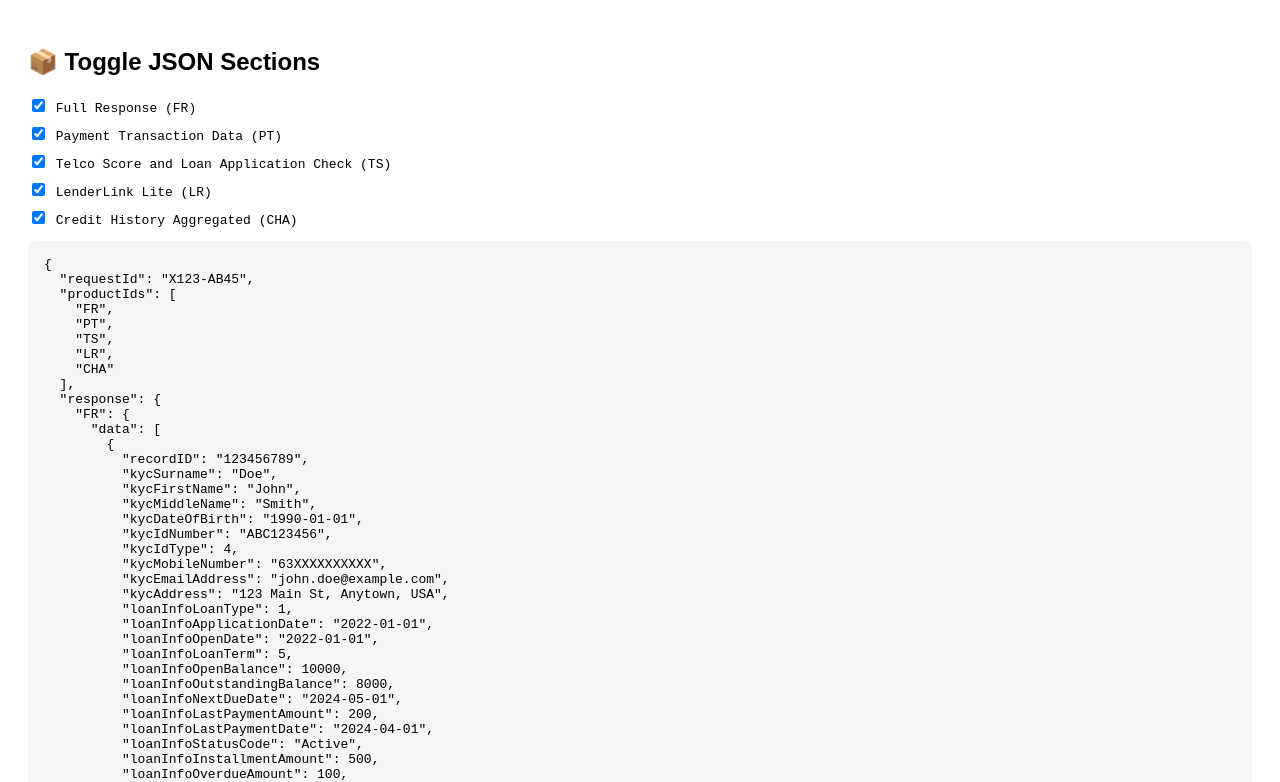
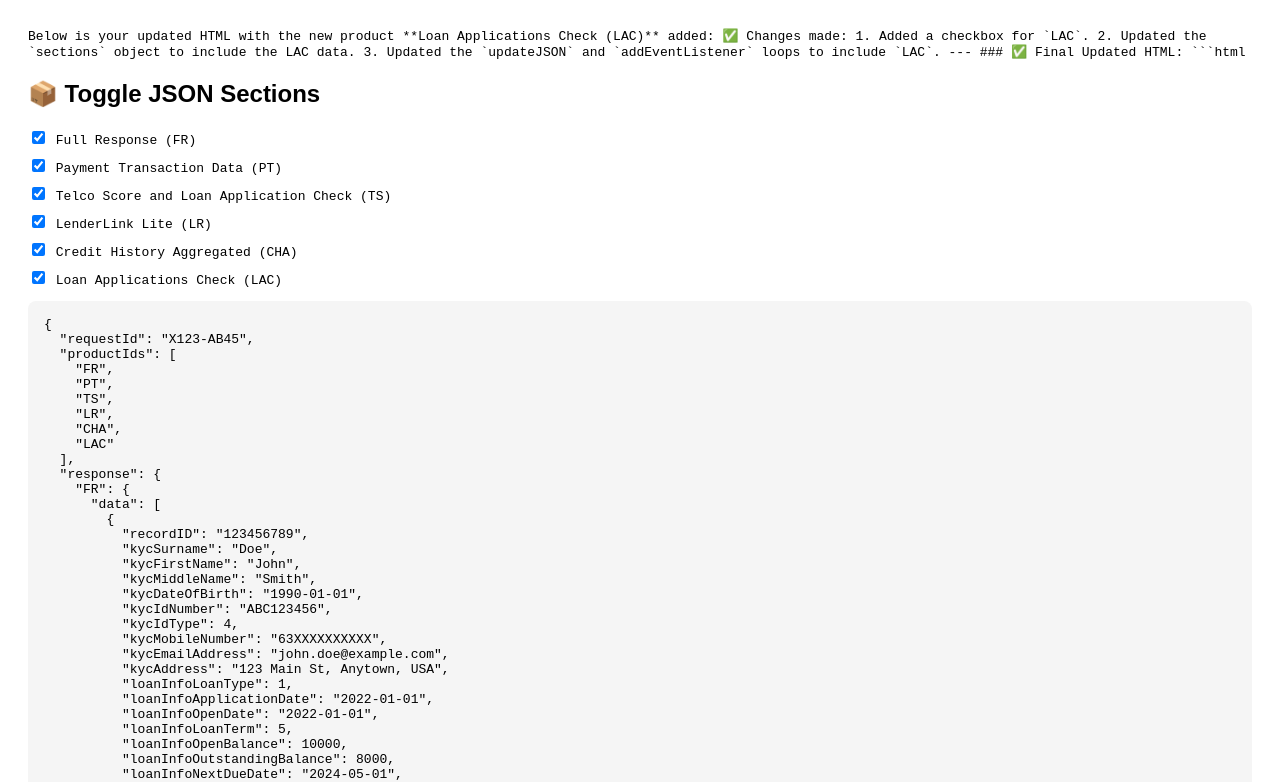
Before and after one commit to dimohh/json, a plain HTML site: page index.html in a window 1280 px wide. Shown: the top 782 px of the page. Drawn offline with Linux system fonts and the light colour scheme.

Commit message:
Update index.html

````diff
--- a/index.html
+++ b/index.html
@@ -1,3 +1,16 @@
+Below is your updated HTML with the new product **Loan Applications Check (LAC)** added:
+
+✅ Changes made:
+
+1. Added a checkbox for `LAC`.
+2. Updated the `sections` object to include the LAC data.
+3. Updated the `updateJSON` and `addEventListener` loops to include `LAC`.
+
+---
+
+### ✅ Final Updated HTML:
+
+```html
 <!DOCTYPE html>
 <html lang="en">
 <head>
@@ -33,6 +46,7 @@
     <label><input type="checkbox" id="TS" checked> Telco Score and Loan Application Check (TS)</label>
     <label><input type="checkbox" id="LR" checked> LenderLink Lite (LR)</label>
     <label><input type="checkbox" id="CHA" checked> Credit History Aggregated (CHA)</label>
+    <label><input type="checkbox" id="LAC" checked> Loan Applications Check (LAC)</label>
   </div>
 
   <pre id="output"></pre>
@@ -92,7 +106,7 @@
         minAmount: 94,
         maxAmount: 10150,
         aveAmount: 2668.43,
-        sumAmount: 88058.04000000001,
+        sumAmount: 88058.04,
         stdDev: 2737.87,
         refDates: []
       },
@@ -166,13 +180,174 @@
         email: null,
         phoneAsWallet: null,
         phoneAsGuarantor: null
+      },
+      LAC: {
+        result: "ok",
+        code: "0000",
+        transactionId: "c14432247a694546bdd11abf156c2161",
+        scores: {
+          CVSCR2: {
+            cvScore: {
+              score: 501,
+              band: 3
+            },
+            cvTotals: {
+              reqTotal1: 0,
+              unqEntities1: 0,
+              reqOthers1: 0,
+              reqBnpl1: 0,
+              reqPos1: 0,
+              reqDigiLoan1: 0,
+              reqDigiBank1: 0,
+              reqCashLoan1: 0,
+              reqAuto1: 0,
+              reqBank1: 0,
+              reqDigiBnpl1: 0,
+              reqTotal7: 0,
+              unqEntities7: 0,
+              reqOthers7: 0,
+              reqBnpl7: 0,
+              reqPos7: 0,
+              reqDigiLoan7: 0,
+              reqDigiBank7: 0,
+              reqCashLoan7: 0,
+              reqAuto7: 0,
+              reqBank7: 0,
+              reqDigiBnpl7: 0,
+              reqTotal14: 0,
+              unqEntities14: 0,
+              reqOthers14: 0,
+              reqBnpl14: 0,
+              reqPos14: 0,
+              reqDigiLoan14: 0,
+              reqDigiBank14: 0,
+              reqCashLoan14: 0,
+              reqAuto14: 0,
+              reqBank14: 0,
+              reqDigiBnpl14: 0,
+              reqTotal21: 0,
+              unqEntities21: 0,
+              reqOthers21: 0,
+              reqBnpl21: 0,
+              reqPos21: 0,
+              reqDigiLoan21: 0,
+              reqDigiBank21: 0,
+              reqCashLoan21: 0,
+              reqAuto21: 0,
+              reqBank21: 0,
+              reqDigiBnpl21: 0,
+              reqTotal28: 0,
+              unqEntities28: 0,
+              reqOthers28: 0,
+              reqBnpl28: 0,
+              reqPos28: 0,
+              reqDigiLoan28: 0,
+              reqDigiBank28: 0,
+              reqCashLoan28: 0,
+              reqAuto28: 0,
+              reqBank28: 0,
+              reqDigiBnpl28: 0,
+              reqTotal35: 0,
+              unqEntities35: 0,
+              reqOthers35: 0,
+              reqBnpl35: 0,
+              reqPos35: 0,
+              reqDigiLoan35: 0,
+              reqDigiBank35: 0,
+              reqCashLoan35: 0,
+              reqAuto35: 0,
+              reqBank35: 0,
+              reqDigiBnpl35: 0,
+              reqTotal45: 0,
+              unqEntities45: 0,
+              reqOthers45: 0,
+              reqBnpl45: 0,
+              reqPos45: 0,
+              reqDigiLoan45: 0,
+              reqDigiBank45: 0,
+              reqCashLoan45: 0,
+              reqAuto45: 0,
+              reqBank45: 0,
+              reqDigiBnpl45: 0,
+              reqTotal60: 0,
+              unqEntities60: 0,
+              reqOthers60: 0,
+              reqBnpl60: 0,
+              reqPos60: 0,
+              reqDigiLoan60: 0,
+              reqDigiBank60: 0,
+              reqCashLoan60: 0,
+              reqAuto60: 0,
+              reqBank60: 0,
+              reqDigiBnpl60: 0,
+              reqTotal90: 0,
+              unqEntities90: 0,
+              reqOthers90: 0,
+              reqBnpl90: 0,
+              reqPos90: 0,
+              reqDigiLoan90: 0,
+              reqDigiBank90: 0,
+              reqCashLoan90: 0,
+              reqAuto90: 0,
+              reqBank90: 0,
+              reqDigiBnpl90: 0,
+              reqTotal180: 0,
+              unqEntities180: 0,
+              reqOthers180: 0,
+              reqBnpl180: 0,
+              reqPos180: 0,
+              reqDigiLoan180: 0,
+              reqDigiBank180: 0,
+              reqCashLoan180: 0,
+              reqAuto180: 0,
+              reqBank180: 0,
+              reqDigiBnpl180: 0,
+              reqTotal360: 0,
+              unqEntities360: 0,
+              reqOthers360: 0,
+              reqBnpl360: 0,
+              reqPos360: 0,
+              reqDigiLoan360: 0,
+              reqDigiBank360: 0,
+              reqCashLoan360: 0,
+              reqAuto360: 0,
+              reqBank360: 0,
+              reqDigiBnpl360: 0,
+              reqTotal540: 0,
+              unqEntities540: 0,
+              reqOthers540: 0,
+              reqBnpl540: 0,
+              reqPos540: 0,
+              reqDigiLoan540: 0,
+              reqDigiBank540: 0,
+              reqCashLoan540: 0,
+              reqAuto540: 0,
+              reqBank540: 0,
+              reqDigiBnpl540: 0,
+              reqTotal720: 1,
+              unqEntities720: 1,
+              reqOthers720: 1,
+              reqBnpl720: 0,
+              reqPos720: 0,
+              reqDigiLoan720: 1,
+              reqDigiBank720: 0,
+              reqCashLoan720: 0,
+              reqAuto720: 0,
+              reqBank720: 0,
+              reqDigiBnpl720: 0,
+              reqTotalAll: 33,
+              unqEntitiesTotalAll: 6,
+              reqOthersTotalAll: 33
+            }
+          }
+        }
       }
     };
 
     const updateJSON = () => {
       const result = { ...base, productIds: [], response: {} };
 
-      for (const id of ["FR", "PT", "TS", "LR", "CHA"]) {
+      for (const id of ["FR", "PT", "TS", "LR", "CHA", "LAC"]) {
         if (document.getElementById(id).checked) {
           result.productIds.push(id);
           result.response[id] = sections[id];
@@ -182,7 +357,7 @@
       document.getElementById("output").textContent = JSON.stringify(result, null, 2);
     };
 
-    for (const id of ["FR", "PT", "TS", "LR", "CHA"]) {
+    for (const id of ["FR", "PT", "TS", "LR", "CHA", "LAC"]) {
       document.getElementById(id).addEventListener("change", updateJSON);
     }
 
@@ -190,3 +365,6 @@
   </script>
 </body>
 </html>
+```
+
+Let me know if you'd like to add **tooltips**, **descriptions**, or **grouping** for the checkboxes.
````
